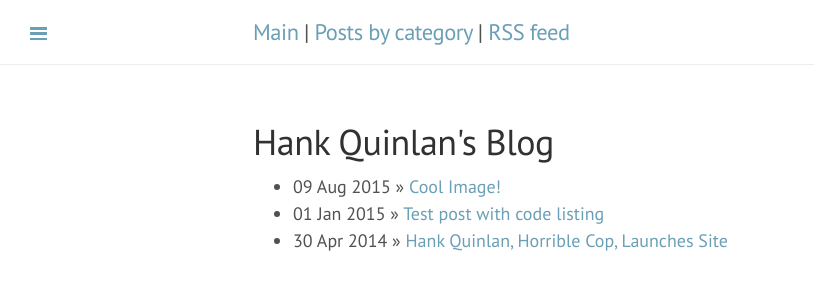
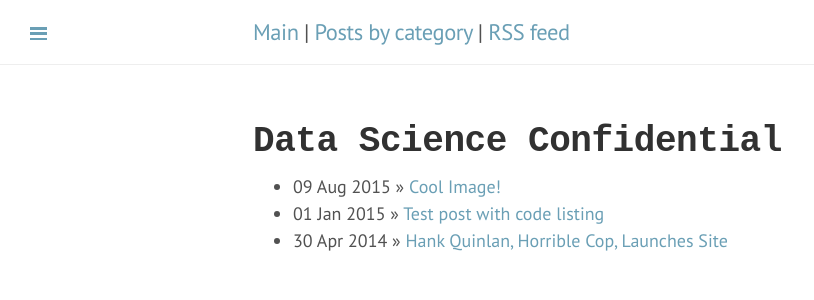
Before and after one commit to datascienceconfidential/datascienceconfidential.github.io, a Jekyll site: the page built from blog/index.html, in a window 1280 px wide. Shown: the top 300 px of the page, without its empty margins (0-814 px from the left). Built offline with Jekyll 4.4.1, drawn with Linux system fonts in a browser that asks for light colours.

Commit message:
Changed page title

```diff
--- a/blog/index.html
+++ b/blog/index.html
@@ -1,8 +1,8 @@
 ---
 layout: default
-title: Hank Quinlan's Blog
+title: Data Science Confidential
 ---
-	<h1>{{ page.title }}</h1>
+        <h1 style="font-family:monospace; font-weight:bold;">{{page.title}}</h1>
 	<ul class="posts">
 
 	  {% for post in site.posts %}
```
